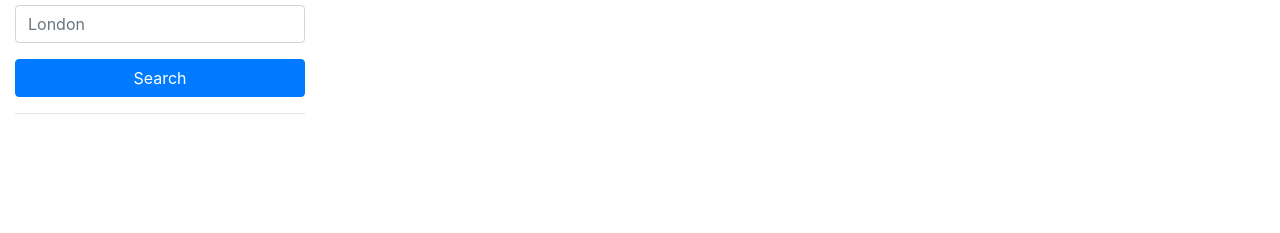
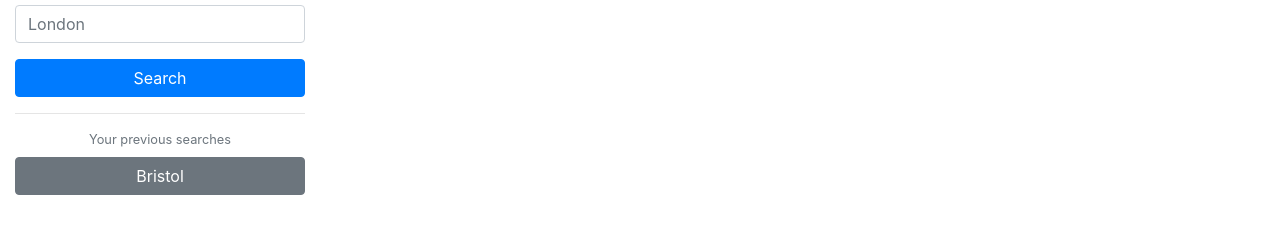
Before and after one commit to OsmanTolo/weather_now-apis-javascript, a plain HTML site: page index.html in a window 1280 px wide. Shown: the part 113-346 px from the top of the page. Drawn offline with nearby package versions, Linux system fonts and the light colour scheme.

Commit message:
Add previous history buttons and small text

```diff
--- a/index.html
+++ b/index.html
@@ -55,7 +55,18 @@
             </div>
           </form>
           <hr class="hr weather-hr" />
-          <div class="list-group" id="history"></div>
+          <div class="list-group" id="history">
+            <small id="previous-searches" class="text-muted mb-2 text-center"
+              >Your previous searches</small
+            >
+            <button
+              type="submit"
+              class="btn btn-secondary btn-block"
+              id="city-button"
+            >
+              Bristol
+            </button>
+          </div>
         </aside>
 
         <div class="col-lg-9 pb-3">
```
